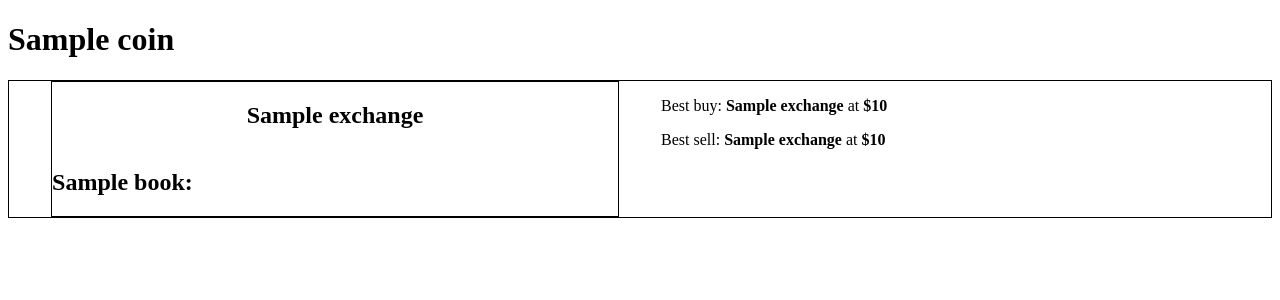
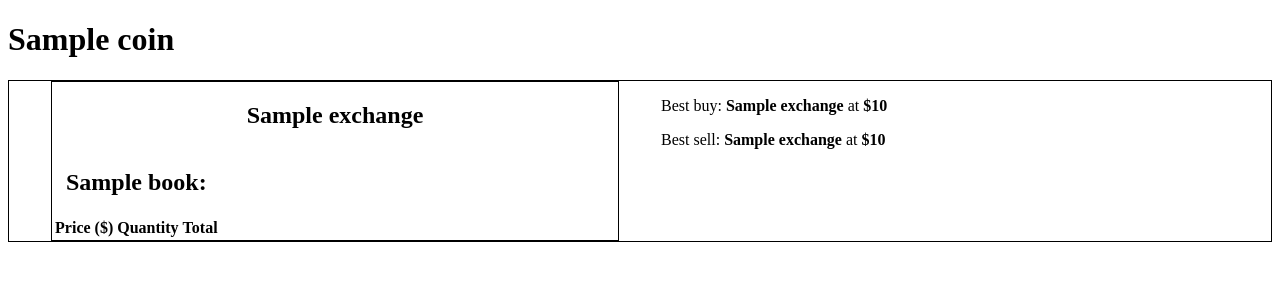
Before and after one commit to EthanEvans2022/ChainalysisDemo, a Django app: template chainalysis/templates/exchange.html in a window 1280 px wide. Shown: the top 300 px of the page. Run offline with Django 3.2, Linux system fonts and the light colour scheme; the template is opened without the code that fills it: most values are stand-ins (such as "Sample title", 1, 10 or a date in 2020); lists and menus that the app fills with data are empty; parts of the project's set-up code (start-up, migrations or seed data) failed here and were passed over.

Commit message:
exchange_price: updated ask/bid offers to table

```diff
--- a/chainalysis/templates/home.html
+++ b/chainalysis/templates/home.html
@@ -19,11 +19,24 @@
                         {% for book in exchange.books %}
                         <div class="price">
                             <h2>{{ book.name }}:</h2>
-                            <ul>
+                            {% if book.name == "asks" %}
+                            <table class="asks_table">
+                            {% else %}
+                            <table class="bids_table">
+                            {% endif %}
+                                <tr>
+                                    <th>Price ($)</th>
+                                    <th>Quantity</th>
+                                    <th>Total</th>
+                                </tr>
                             {% for offer in book.offers %}
-                                <li>{{ offer }} </li>
+                                <tr>
+                                    <td>{{ offer.price }}</td>
+                                    <td>{{ offer.quantity }}</td>
+                                    <td>{{ offer.total }}</td>
+                                </tr>
                             {% endfor %}
-                            </ul>
+                            </table>
                         </div>
                         {% endfor %}
                     </div>
```
Also changed, not shown: chainalysis/tools/price_fetcher.py (+7 -2 lines).
